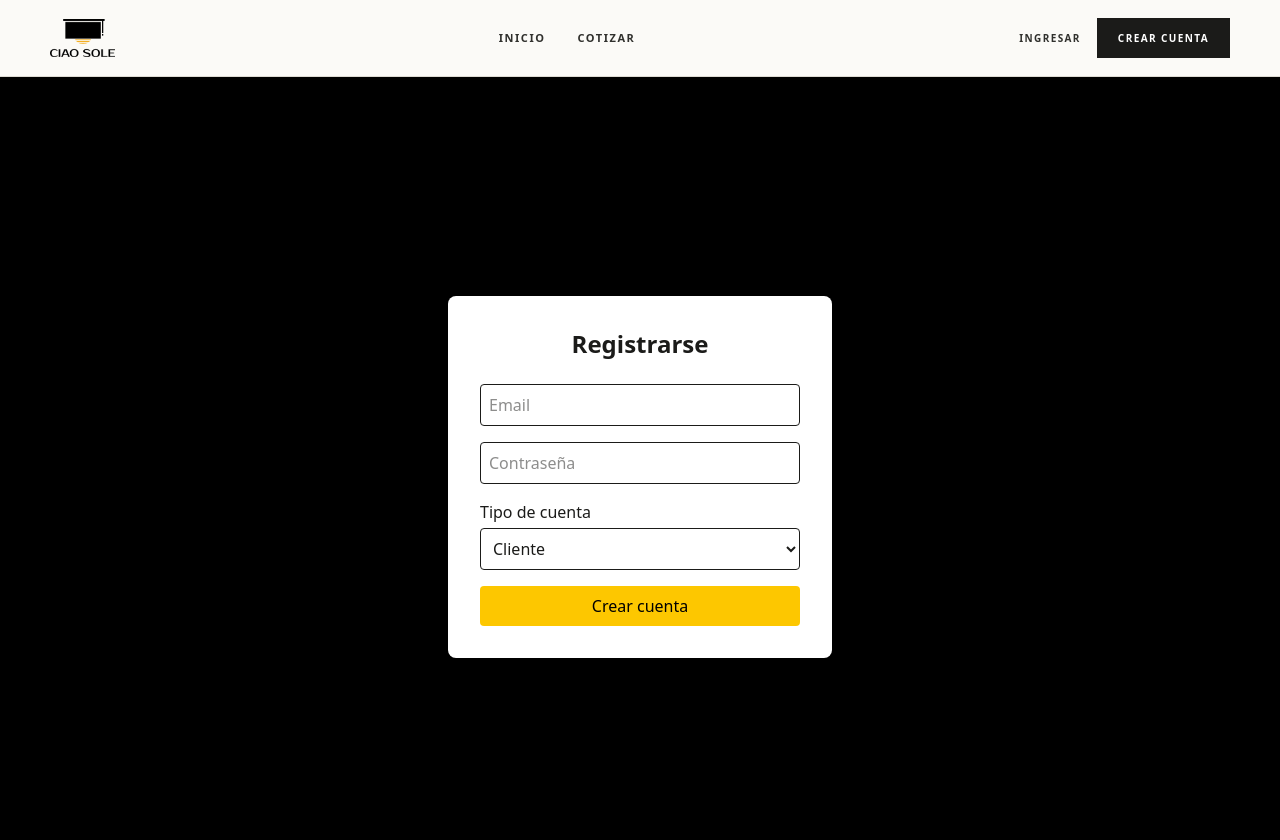
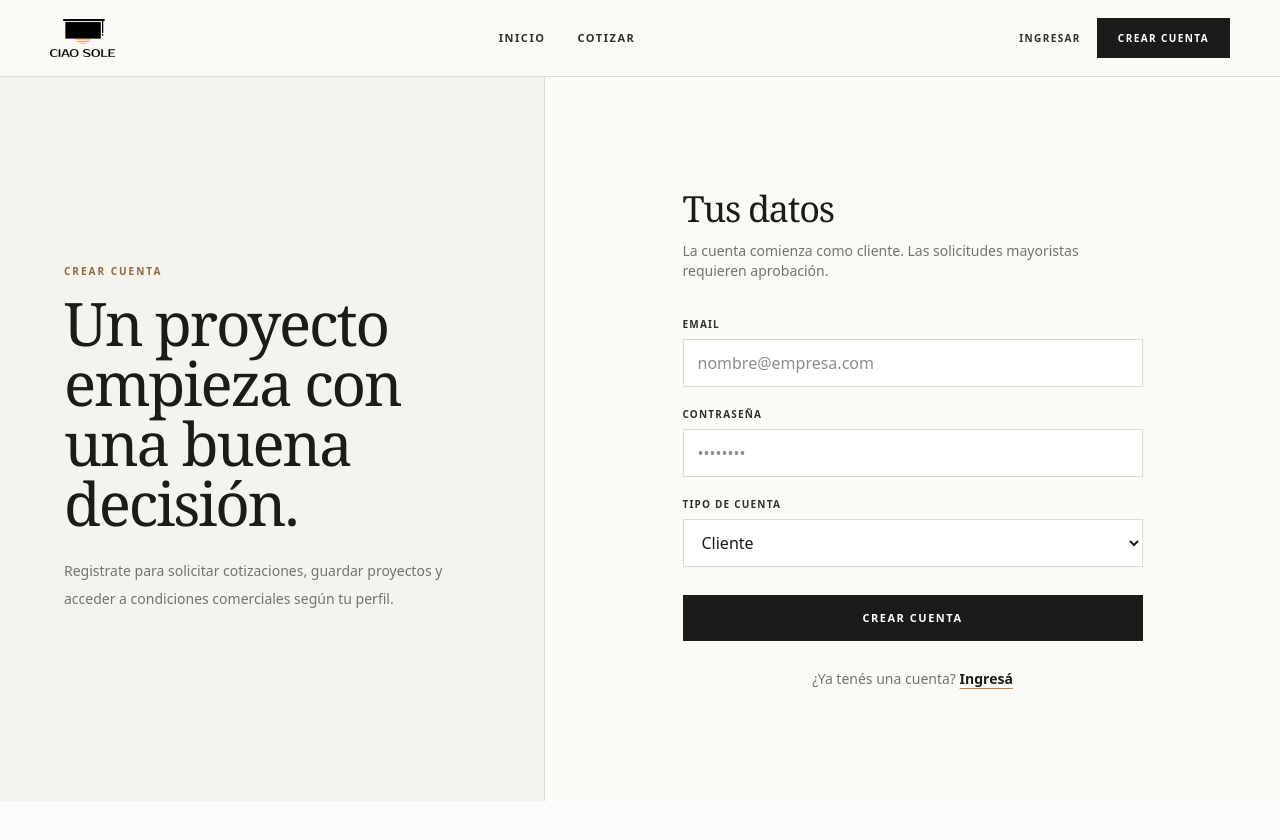
Before and after one commit to broldan89/ciaasoleweb, a Next.js app: page /register in a window 1280 px wide. Shown: the top 840 px of the page. After the commit the page ends 801 px from the top, so only its background shows below. Built offline with nearby package versions, Linux system fonts and the light colour scheme; no server answers.

Commit message:
style: redesign registration experience

```diff
--- a/src/app/(public)/register/page.tsx
+++ b/src/app/(public)/register/page.tsx
@@ -1,4 +1,6 @@
 "use client";
+
+import Link from "next/link";
 import { useState } from "react";
 import { supabase } from "@/lib/supabase/client";
 import { useRouter } from "next/navigation";
@@ -7,84 +9,109 @@ export default function RegisterPage() {
   const [email, setEmail] = useState("");
   const [password, setPassword] = useState("");
   const [rol, setRol] = useState("cliente");
+  const [enviando, setEnviando] = useState(false);
   const router = useRouter();
 
   const manejarRegistro = async (e: React.FormEvent) => {
     e.preventDefault();
+    if (enviando) return;
 
-    // Importante: esto NO asigna el rol. `rol_solicitado` solo queda
-    // registrado como pedido — el trigger de la base de datos crea el
-    // perfil con rol real "cliente" siempre, y si se pidió "mayorista"
-    // lo deja pendiente de aprobación manual por un admin.
+    setEnviando(true);
+
     const { error } = await supabase.auth.signUp({
       email,
       password,
-      options: {
-        data: {
-          rol_solicitado: rol,
-        },
-      },
+      options: { data: { rol_solicitado: rol } },
     });
 
     if (error) {
-      // Mostramos el mensaje real (temporalmente) para poder diagnosticar
-      // el error de la base de datos. En producción esto conviene volverlo
-      // a un mensaje genérico una vez resuelto.
       alert(`Error al registrarse: ${error.message}`);
       console.error("Error de registro:", error);
+      setEnviando(false);
       return;
     }
 
     if (rol === "mayorista") {
-      alert(
-        "Cuenta creada. Tu acceso mayorista queda pendiente de aprobación — te avisamos cuando esté habilitado.",
-      );
+      alert("Cuenta creada. Tu acceso mayorista queda pendiente de aprobación.");
     }
 
     router.push("/login");
   };
 
   return (
-    <div className="flex items-center justify-center h-screen bg-black">
-      <form
-        onSubmit={manejarRegistro}
-        className="bg-white p-8 rounded-lg shadow-lg w-96"
-      >
-        <h2 className="text-2xl font-bold mb-6 text-center">Registrarse</h2>
+    <div className="grid min-h-[calc(100vh-76px)] lg:grid-cols-[.85fr_1.15fr]">
+      <section className="flex flex-col justify-center bg-[var(--cs-ivory)] px-6 py-16 sm:px-12 lg:px-16">
+        <p className="cs-eyebrow">Crear cuenta</p>
+        <h1 className="cs-display mt-4 max-w-xl text-5xl leading-none sm:text-6xl">
+          Un proyecto empieza con una buena decisión.
+        </h1>
+        <p className="mt-6 max-w-lg text-sm leading-7 text-[var(--cs-muted)]">
+          Registrate para solicitar cotizaciones, guardar proyectos y acceder a
+          condiciones comerciales según tu perfil.
+        </p>
+      </section>
+
+      <section className="flex items-center justify-center border-l border-[var(--cs-line)] bg-[var(--cs-paper)] px-6 py-16">
+        <form onSubmit={manejarRegistro} className="w-full max-w-[460px]">
+          <h2 className="cs-display text-4xl">Tus datos</h2>
+          <p className="mt-3 text-sm text-[var(--cs-muted)]">
+            La cuenta comienza como cliente. Las solicitudes mayoristas requieren aprobación.
+          </p>
+
+          <div className="mt-9 space-y-5">
+            <div>
+              <label className="cs-label" htmlFor="email">Email</label>
               <input
+                id="email"
                 type="email"
-          placeholder="Email"
+                placeholder="nombre@empresa.com"
                 value={email}
                 onChange={(e) => setEmail(e.target.value)}
-          className="w-full p-2 mb-4 border rounded"
+                className="cs-input"
                 required
               />
+            </div>
+
+            <div>
+              <label className="cs-label" htmlFor="password">Contraseña</label>
               <input
+                id="password"
                 type="password"
-          placeholder="Contraseña"
+                placeholder="••••••••"
                 value={password}
                 onChange={(e) => setPassword(e.target.value)}
-          className="w-full p-2 mb-4 border rounded"
+                className="cs-input"
+                minLength={6}
                 required
               />
-        <div className="mb-4">
-          <label className="block mb-1">Tipo de cuenta</label>
+            </div>
+
+            <div>
+              <label className="cs-label" htmlFor="rol">Tipo de cuenta</label>
               <select
+                id="rol"
                 value={rol}
                 onChange={(e) => setRol(e.target.value)}
-            className="w-full p-2 border rounded"
+                className="cs-input"
               >
                 <option value="cliente">Cliente</option>
                 <option value="mayorista">Mayorista / Revendedor</option>
               </select>
             </div>
-        <button
-          type="submit"
-          className="w-full bg-yellow-400 text-black font-bold p-2 rounded"
-        >
-          Crear cuenta
+          </div>
+
+          <button type="submit" disabled={enviando} className="cs-button mt-7 w-full disabled:cursor-not-allowed disabled:opacity-50">
+            {enviando ? "Creando cuenta..." : "Crear cuenta"}
           </button>
+
+          <p className="mt-7 text-center text-sm text-[var(--cs-muted)]">
+            ¿Ya tenés una cuenta?{" "}
+            <Link href="/login" className="font-semibold text-[var(--cs-ink)] underline decoration-[var(--cs-gold)] underline-offset-4">
+              Ingresá
+            </Link>
+          </p>
         </form>
+      </section>
     </div>
   );
 }
```
Lines whose indentation alone changed are shown as unchanged.
